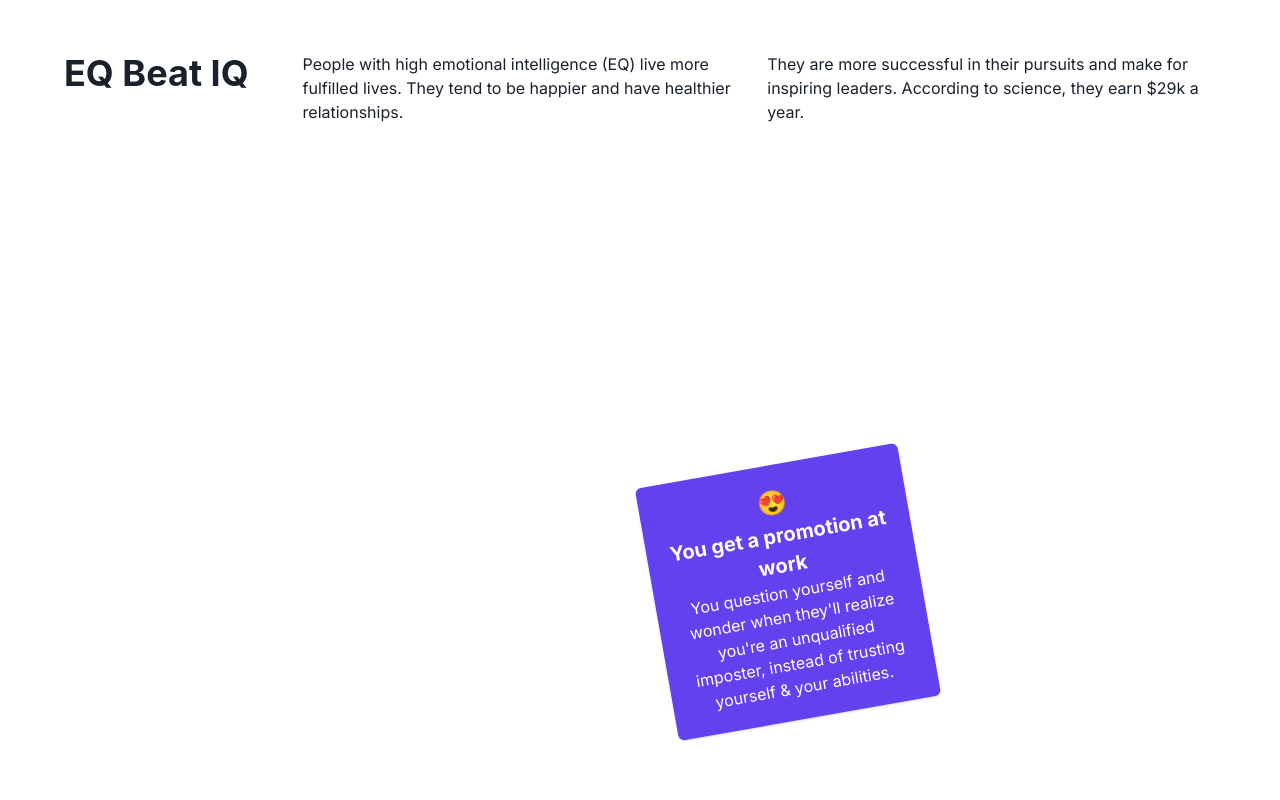
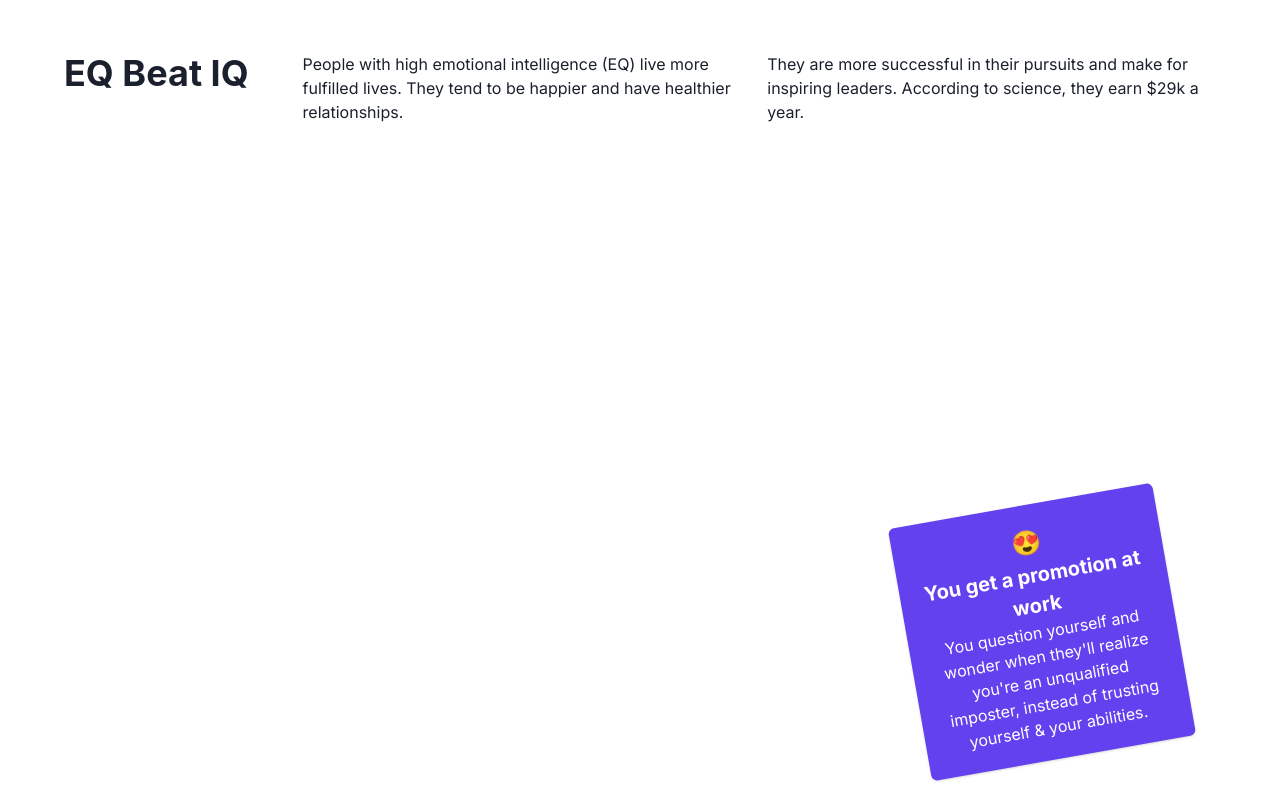
Before and after one commit to VivekTomar03/Density-exng-assign, a Next.js app: page / in a window 1280 px wide. Shown: the part 586-1386 px from the top of the page. Before the commit the page ends 1327 px from the top, so only its background shows below. Built offline with nearby package versions, Linux system fonts and the light colour scheme.

Commit message:
card section created add sliding

```diff
--- a/src/Components/CardsSlide.js
+++ b/src/Components/CardsSlide.js
@@ -1,9 +1,11 @@
-import React, { useEffect } from 'react';
+import React, { useEffect, useRef } from 'react';
 import { Box, Card, Flex, Heading, Image, Text } from '@chakra-ui/react';
 import AOS from 'aos';
 import 'aos/dist/aos.css';
+import "../app/globals.css"
+const CardsSlide = () => {
+  const sliderRef = useRef(null);
 
-const CardsSlide = () => {
   useEffect(() => {
     AOS.init({
       duration: 1000,
@@ -11,7 +13,29 @@ const CardsSlide = () => {
       mirror: false,
       easing: 'ease-out',
     });
+
+    const intervalId = setInterval(handleSliderMove, 1500);
+
+    return () => {
+      clearInterval(intervalId);
+    };
   }, []);
+
+
+  const handleSliderMove = () => {
+    if (sliderRef.current) {
+      const firstCard = sliderRef.current.querySelector('.slide-card');
+      sliderRef.current.style.transition = 'transform 0.3s ease-in-out';
+      sliderRef.current.style.transform = `translateX(-${firstCard.offsetWidth}px)`;
+      setTimeout(() => {
+        sliderRef.current.style.transition = 'none';
+        sliderRef.current.style.transform = 'translateX(0)';
+        const firstClone = sliderRef.current.querySelector('.slide-card').cloneNode(true);
+        sliderRef.current.appendChild(firstClone);
+        sliderRef.current.removeChild(sliderRef.current.querySelector('.slide-card'));
+      }, 300);
+    }
+  };
 
   return (
     <Box w={'90%'} m={'auto'} mt={'100px'}>
@@ -27,8 +51,8 @@ const CardsSlide = () => {
         />
       </Flex>
 
-      <Flex justifyItems="center" gap="30px" mt="40px">
-        <Card data-aos="flip-left" className="slide-card" bgColor="#D8F2FF">
+      <Flex className="slider" ref={sliderRef} mt="40px" p={10}>
+      <Card data-aos="flip-left" className="slide-card" bgColor="#D8F2FF">
           <Text fontSize="2xl">😅</Text>
           <Text fontWeight="bold" fontSize="xl">
             Quibble with your partner
@@ -70,6 +94,7 @@ const CardsSlide = () => {
           </Text>
         </Card>
       </Flex>
+
     </Box>
   );
 };
--- a/src/app/globals.css
+++ b/src/app/globals.css
@@ -16,6 +16,27 @@
     color: #fff;
   }
 
-  .slide-card:hover {
-    transform: translateY(-5px);
+  .slider {
+    display: flex;
+    overflow: hidden;
+    transition: transform 0.3s ease-in-out;
   }
+
+  .slide-card {
+    flex: 0 0 calc(100% / 4); /* Set the width for each card */
+    background-color: #fff;
+    border-radius: 10px;
+    box-shadow: 0 2px 4px rgba(0, 0, 0, 0.1);
+    padding: 20px;
+    text-align: center;
+    transition: transform 0.3s ease-in-out;
+  }
+
+  .slider.slide {
+    transform: translateX(calc(-100% / 3)); /* Move the slider to the left */
+  }
+
+  .slider-button {
+    margin-top: 10px;
+    cursor: pointer;
+  }
```
